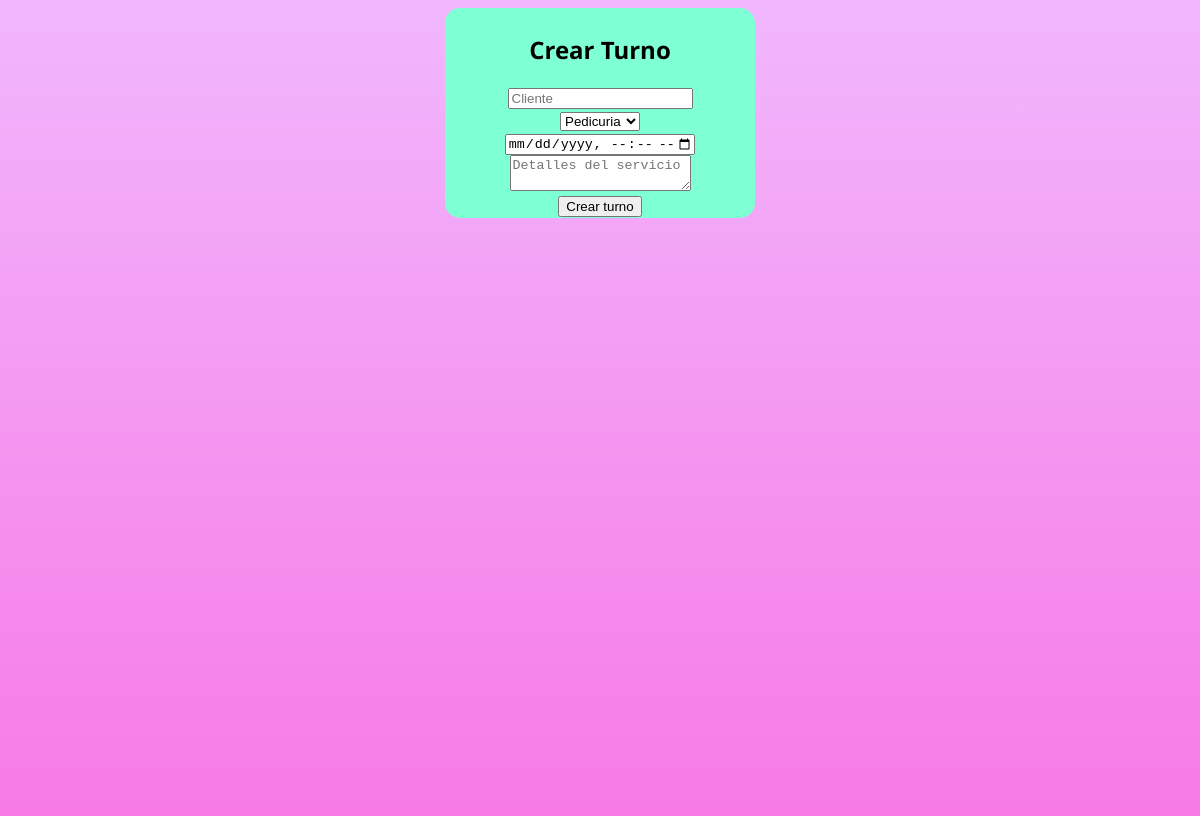
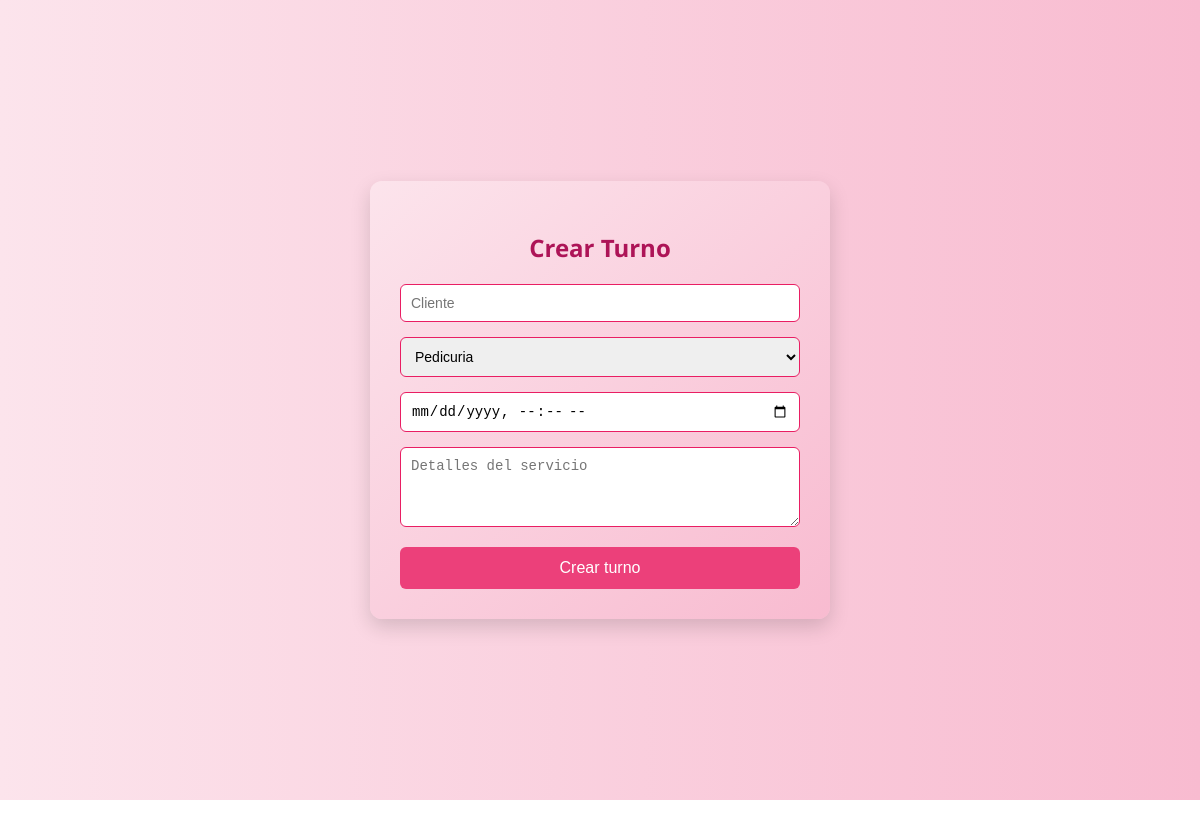
Before and after one commit to TheRealNatsu/agenda-proto-electron, an Electron app: page pages/newtask.html in a window 1200 px wide. Drawn offline with Linux system fonts and the light colour scheme.

Commit message:
agregados items de menu, nuevo menu contable, nuevos archivos de html y css.

```diff
--- a/pages/newtask.html
+++ b/pages/newtask.html
@@ -4,7 +4,7 @@
     <meta charset="UTF-8" />
     <meta name="viewport" content="width=device-width, initial-scale=1.0" />
     <title>Agregar turno</title>
-    <link rel="stylesheet" href="../public/styles.css" />
+    <link rel="stylesheet" href="../public/new-task-style.css" />
   </head>
 
   <body>
@@ -28,6 +28,7 @@
           max="2026-12-31T19:00"
           id="fecha"
       /></label>
+
       <label for="description">
         <textarea
           name="descripcion"
--- /dev/null
+++ b/public/new-task-style.css
@@ -0,0 +1,73 @@
+body {
+    font-family: 'Segoe UI', sans-serif;
+    background: linear-gradient(to right, #fce4ec, #f8bbd0);
+    display: flex;
+    justify-content: center;
+    align-items: center;
+    height: 100vh;
+    margin: 0;
+  }
+
+  #form-content {
+  background: linear-gradient(to bottom right, #fce4ec, #f8bbd0);
+  padding: 30px;
+  border-radius: 12px;
+  box-shadow: 0 8px 20px rgba(0, 0, 0, 0.15);
+  width: 100%;
+  max-width: 400px;
+}
+
+
+  #form-content h2 {
+    text-align: center;
+    margin-bottom: 20px;
+    color: #ad1457;
+  }
+
+  label {
+    display: block;
+    margin-bottom: 15px;
+  }
+
+  input[type="text"],
+  input[type="datetime-local"],
+  select,
+  textarea {
+    width: 100%;
+    padding: 10px;
+    border: 1px solid #e91e63;
+    border-radius: 6px;
+    font-size: 14px;
+    box-sizing: border-box;
+    transition: border-color 0.3s, box-shadow 0.3s;
+  }
+
+
+  input:focus,
+  select:focus,
+  textarea:focus {
+    border-color: #d81b60;
+    box-shadow: 0 0 5px rgba(216, 27, 96, 0.4);
+    outline: none;
+  }
+
+  textarea {
+    resize: vertical;
+    min-height: 80px;
+  }
+
+  button {
+    background-color: #ec407a;
+    color: white;
+    border: none;
+    padding: 12px;
+    border-radius: 6px;
+    font-size: 16px;
+    cursor: pointer;
+    width: 100%;
+    transition: background-color 0.3s;
+  }
+
+  button:hover {
+    background-color: #d81b60;
+  }
--- a/public/styles.css
+++ b/public/styles.css
@@ -1,5 +1,7 @@
 body {
-  background: linear-gradient(rgb(241, 183, 253), rgb(247, 122, 230));
+  background: linear-gradient(to right, #fce4ec, #f8bbd0);
+  margin: 0;
+  padding: 0;
   box-sizing: border-box;
   font-family: "Segoe UI", sans-serif;
   display: flex;
@@ -8,6 +10,37 @@ body {
   flex-direction: column;
   height: 100vh;
 }
+
+h1 {
+  text-align: center;
+  color: #ad1457;
+  margin-top: 40px;
+  font-size: 32px;
+  letter-spacing: 1px;
+}
+
+body {
+  font-family: 'Lora', serif;
+}
+
+h1 {
+  font-family: 'Cormorant Garamond', serif;
+  font-size: 36px;
+  color: #ad1457;
+}
+
+.date-time {
+  font-family: 'Great Vibes', cursive;
+  font-size: 24px;
+  color: #d81b60;
+}
+
+.date-time {
+  text-align: center;
+  color: #d81b60;
+  margin-bottom: 30px;
+}
+
 
 #agenda-cont {
   padding: 5px;
--- a/render/renderer.js
+++ b/render/renderer.js
@@ -31,7 +31,7 @@ for (let i = 0; i < listaTareas.length; i++) {
           <h3>${listaTareas[i].cliente}</h3>
           <p>${fecha.getDate()}-${
     fecha.getMonth() + 1
-  } / ${fecha.getHours()}hs</p>
+  } / ${fecha.getHours()}:${fecha.getMinutes()}hs</p>
           <button class="btn">X</button>
           <h4>${listaTareas[i].servicio}</h4>
           <p>${listaTareas[i].descripcion}</p>
@@ -39,11 +39,12 @@ for (let i = 0; i < listaTareas.length; i++) {
   turnos.innerHTML += cardTemplate;
 // funcion de boton para eliminar tarea
   const btns = document.querySelectorAll(".btn");
-  //convertir nodelist en array para usar indexOf para la funcion eliminarregistro
+  //convertir nodelist en array para usar indexOf para la funcion eliminarRegistro
   const arrayBtn = Array.from(btns);
 
   btns.forEach((btn) => {
     btn.addEventListener("click", (e) => {
+
       eliminarRegistro(listaTareas[arrayBtn.indexOf(btn)].id);
     });
   });
```
Also changed, not shown: main.js (+23 -3 lines), pages/contable.html (added, +11 -0 lines), pages/index.html (+2 -1 lines), 1 other file.
